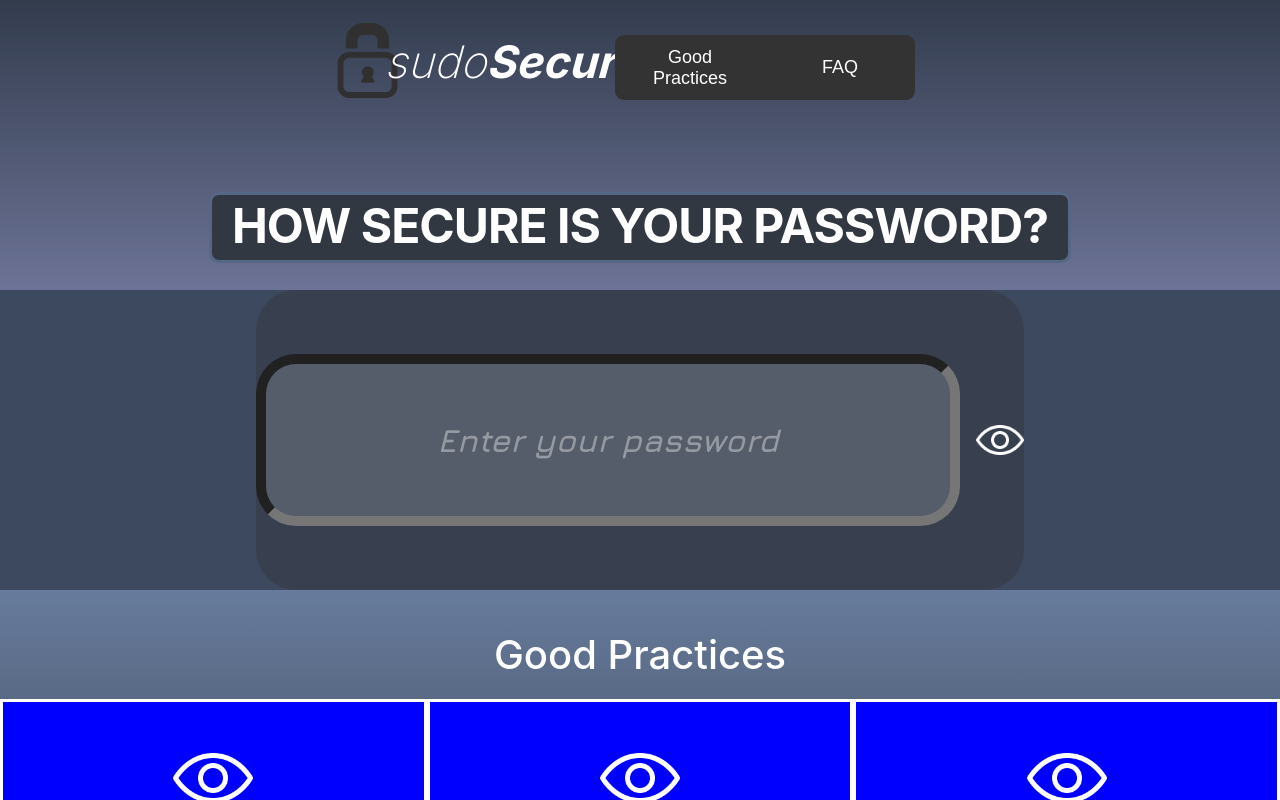
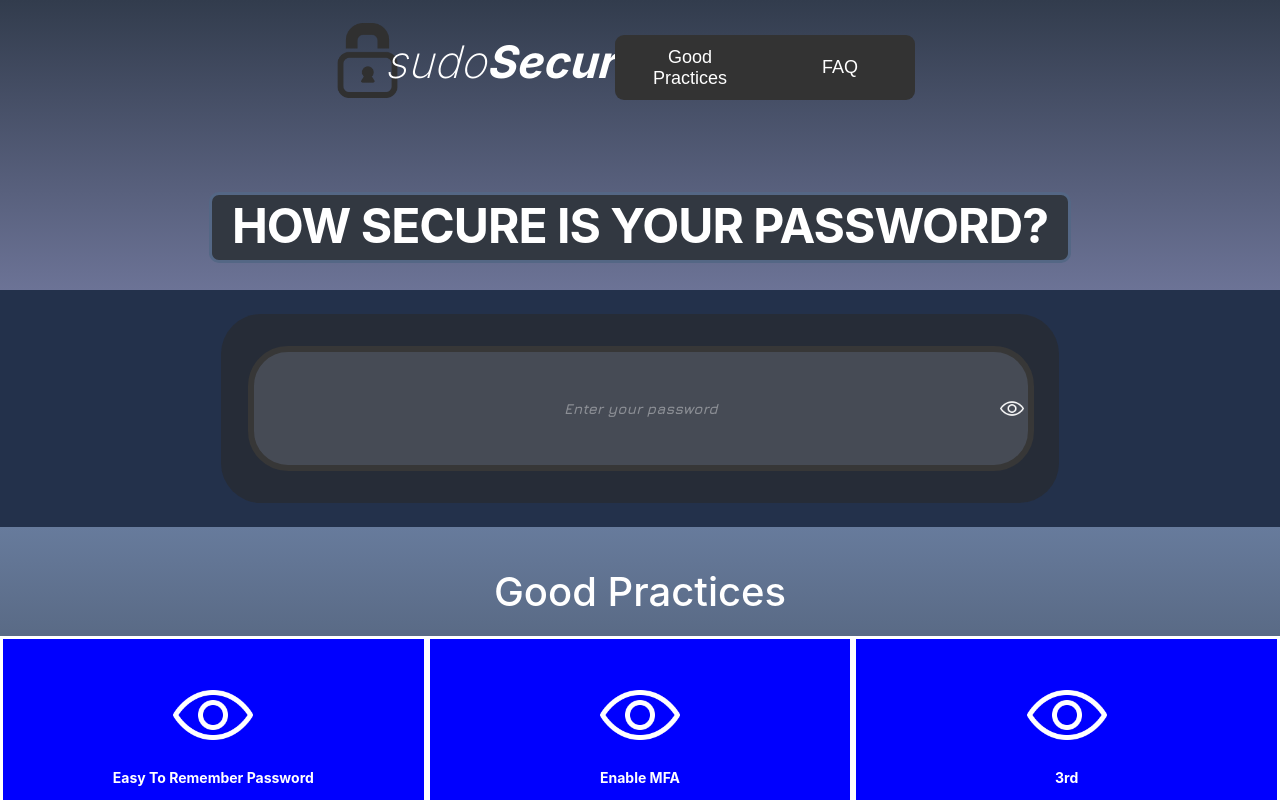
Before and after one commit to Obedozah/SudoSecure, a React (Create React App) app in the folder frontend/: page / in a window 1280 px wide. Shown: the top 800 px of the page. Built offline with nearby package versions, Linux system fonts and the light colour scheme.

Commit message:
Updated Password Section and fixed scaling issues

```diff
--- a/frontend/src/components/PasswordSection/BottomSection/HIBP.css
+++ b/frontend/src/components/PasswordSection/BottomSection/HIBP.css
@@ -0,0 +1,13 @@
+.hibp-section {
+    height: 100%;
+    width: 100%;
+    display: flex;
+    flex-direction: column;
+    align-items: center;
+    text-align: center;
+
+    background-color: #aeaeae;
+
+    font-size: clamp(2rem, 2vw + 0.5rem, 3rem);
+    color: white;
+}
--- a/frontend/src/components/PasswordSection/BottomSection/HIBP.jsx
+++ b/frontend/src/components/PasswordSection/BottomSection/HIBP.jsx
@@ -2,8 +2,8 @@ import './HIBP.css';
 
 function HIBP() {
     return (
-        <div className="hibp">
-            hibp
+        <div className="hibp-section">
+            HIBP
         </div>
     );
 }
--- a/frontend/src/components/PasswordSection/BottomSection/Suggestions.css
+++ b/frontend/src/components/PasswordSection/BottomSection/Suggestions.css
@@ -0,0 +1,13 @@
+.suggestions-section {
+    height: 100%;
+    width: 100%;
+    display: flex;
+    flex-direction: column;
+    align-items: center;
+    text-align: center;
+
+    background-color: #aeaeae;
+
+    font-size: clamp(2rem, 2vw + 0.5rem, 3rem);
+    color: white;
+}
--- a/frontend/src/components/PasswordSection/BottomSection/Suggestions.jsx
+++ b/frontend/src/components/PasswordSection/BottomSection/Suggestions.jsx
@@ -2,8 +2,8 @@ import './Suggestions.css';
 
 function Suggestions() {
     return (
-        <div className="suggestions">
-            suggestions
+        <div className="suggestions-section">
+            Suggestions
         </div>
     );
 }
--- a/frontend/src/components/PasswordSection/InputSection/Input.css
+++ b/frontend/src/components/PasswordSection/InputSection/Input.css
@@ -2,29 +2,30 @@
 
 .input-section {
     border-radius: 40px;
+    padding: 2rem 2.2rem;
     width: 60%;
     height: 100%;
-    min-height: 100%;
 
     display: flex;
     flex-direction: row;
     align-items: center;
     text-align: center;
 
-    background-color: #353b4796;
+    background-color: #2a2a2a96;
 
     font-size: clamp(2rem, 2vw + 0.5rem, 3rem);
     color: white;
 }
 
 .input {
-    border-width: 10px;
+    border-style: solid;
+    border-color: rgb(55, 55, 55);
+    border-width: 6px;
     border-radius: 40px;
+    padding: 3rem;
+    margin-left: -0.58em;
+    width: 100%;
 
-    width: 100%;
-    height: 50%;
-
-    font-size: clamp(1rem, 2vw + 0.5rem, 2rem);
     background-color: #f5f7f927;
     cursor: pointer;
     font-family: 'Jura', sans-serif;
@@ -35,19 +36,21 @@
 
 .input:focus {
     outline: none;
-    font-size: clamp(1rem, 2vw + 0.5rem, 2rem);
 }
 
 .input::placeholder {
     font-style: italic;
     color: #ffffff61;
-    font-size: clamp(1rem, 2vw + 0.5rem, 2rem);
+}
+
+.input, .input:focus, input::placeholder {
+    font-size: clamp(0.8rem, 0.5vw + 0.5rem, 2rem);
 }
 
 .show-image {
-    height: 3rem;
+    height: 0.7em;
     width: auto;
-    margin-left: 1rem;
+    margin-left: -1em;
 }
 
 .show-image:hover {
--- a/frontend/src/components/PasswordSection/PasswordSection.css
+++ b/frontend/src/components/PasswordSection/PasswordSection.css
@@ -1,8 +1,13 @@
 @import url('https://fonts.googleapis.com/css2?family=Inter:wght@300;400;500;600;700&display=swap');
 
+.password-section {
+    display: flex;
+    flex-direction: column;
+    padding-top: 1.5em;
+}
+
 .input-content {
-    height: 300px;
-
+    height: content;
     position: relative;
     display: flex;
     flex-direction: column;
@@ -11,7 +16,7 @@
     font-family: 'Inter', sans-serif;
     font-weight: 500;
 
-    background-color: rgba(125, 133, 145, 0.286);
+    background-color: rgb(35, 49, 75);
 }
 
 .password-content {
@@ -21,8 +26,9 @@
     align-items: center;
     opacity: 0;
     height: 0;
-    transition: height 1.5s ease, opacity 1s ease;
+    transition: height 1.3s ease, opacity 0.4s ease;
     font-family: 'Inter', sans-serif;
+    padding-top: 1.5em;
 }
 
 .password-content.expanded
```
